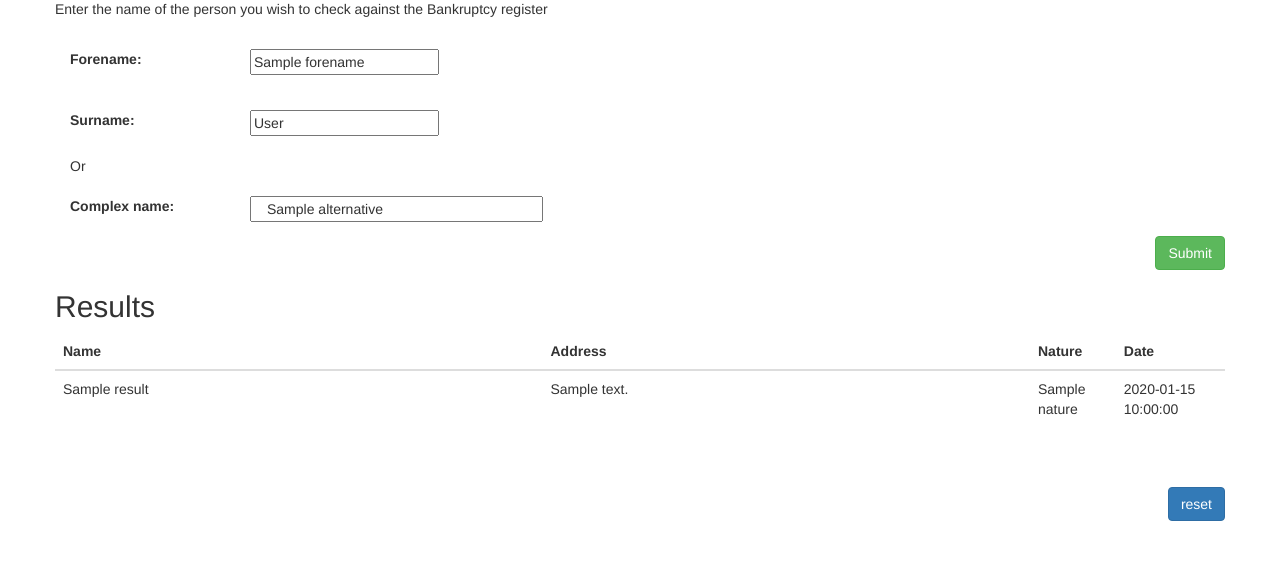
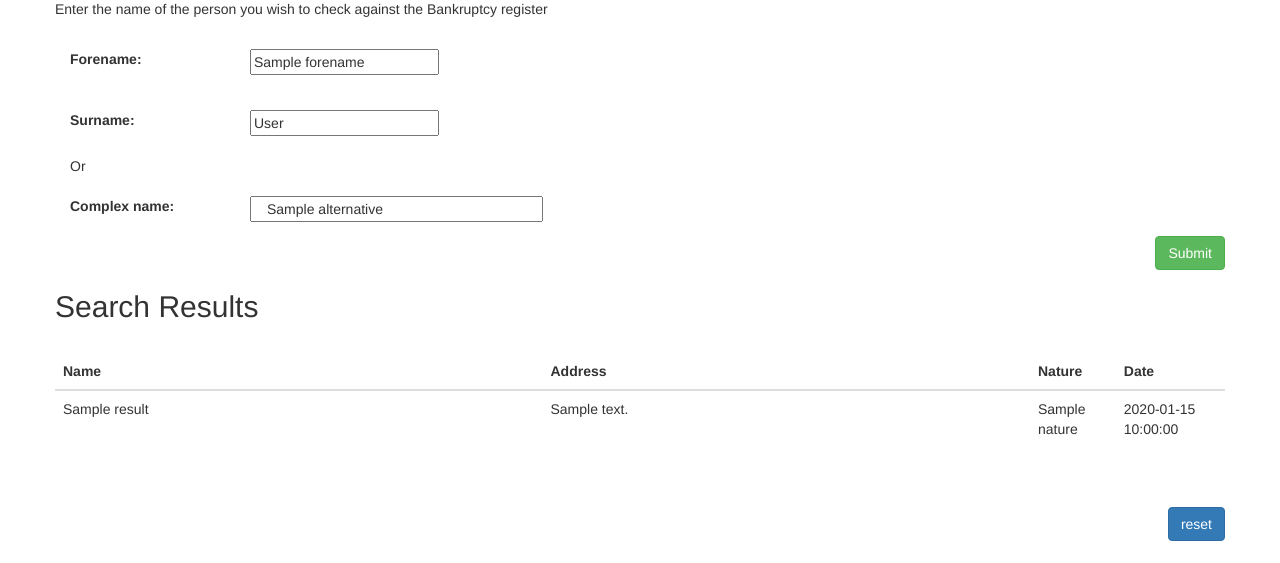
Before and after one commit to LandRegistry/land-charges-discovery, a Flask app: template api-prototype/frontend/client/templates/index.html in a window 1280 px wide. Shown: the part 111-674 px from the top of the page. Run offline with Flask 2, Linux system fonts and the light colour scheme; the template is opened without the code that fills it: most values are stand-ins (such as "Sample title", 1, 10 or a date in 2020); some libraries are stand-ins or nearby versions.

Commit message:
GUI enhancements

```diff
--- a/api-prototype/frontend/client/templates/index.html
+++ b/api-prototype/frontend/client/templates/index.html
@@ -44,8 +44,9 @@
         </form>
     </div>
     {% if results is defined %}
+    	{% if results|length > 0 %}
         <div class="row">
-            <h2>Results</h2>
+            <h2>Search Results</h2><br/>
             <table id="resultsTable" class="table table-hover">
                 <thead>
                     <th class="col-sm-5">Name</thclass>
@@ -65,6 +66,11 @@
             <br/><br/>
             <a href="index" class="btn btn-primary pull-right" >reset</a>
         </div>
+    	{% else %}
+    		<h3><span class="glyphicon glyphicon-info-sign"></span> Search returned no results</h3>
+    		<br/><br/>
+       	 <a href="index" class="btn btn-primary pull-right" >reset</a>
+    	{% endif %}
     {% endif %}
 
 <div>
```
